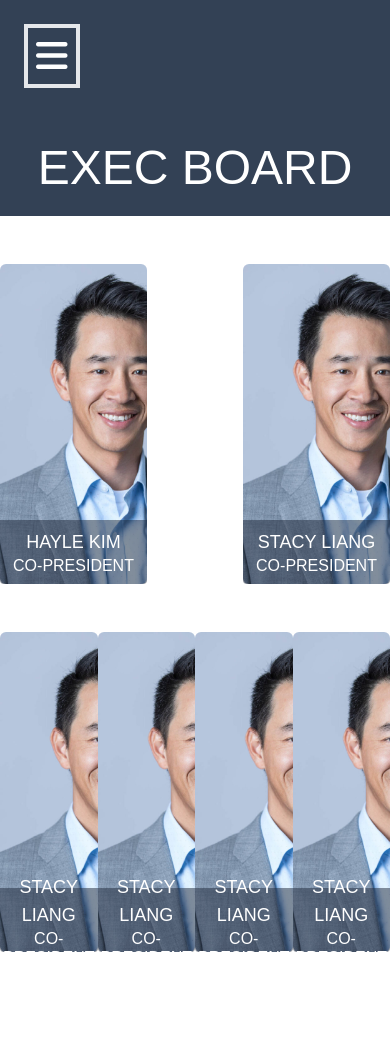
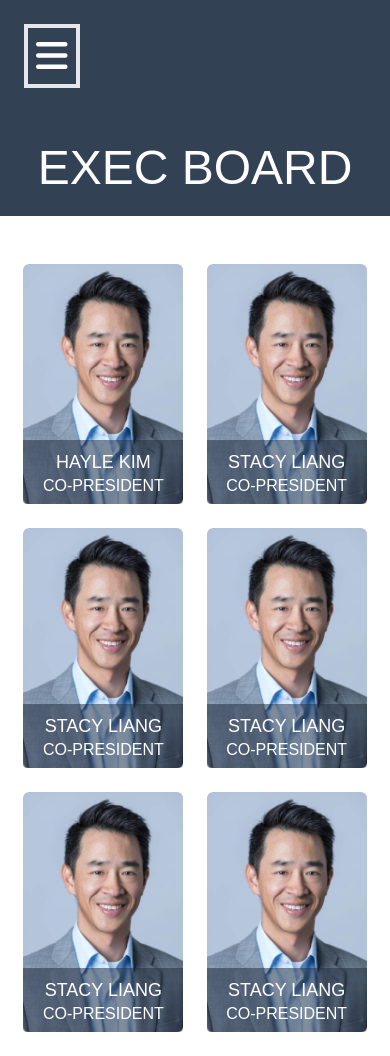
Before and after one commit to victorzhu1/apamsa-website, a React (Create React App) app in the folder client/: page /exec in a window 390 px wide. Before the commit the page ends 1000 px from the top, so only its background shows below. Built offline with nearby package versions, Linux system fonts and the light colour scheme.

Commit message:
made exec page, cards mobile

```diff
--- a/client/src/pages/Exec.tsx
+++ b/client/src/pages/Exec.tsx
@@ -48,8 +48,8 @@ export function Exec() {
                     </h1>
                 </div>
             </div>
-            <div className='exec-content-top mt-12 w-full flex flex-row justify-center space-x-24'>
-                <div className='card w-60 h-80 border-0 bg-cover transition-transform transform-gpu hover:scale-105 cursor-pointer'
+            <div className='exec-content-top mt-12 w-full flex flex-row justify-evenly'>
+                <div className='card w-40 h-60 md:w-60 md:h-80 border-0 bg-cover transition-transform transform-gpu hover:scale-105 cursor-pointer'
                 onClick={() => handleMemberButtonClick('a')}>
                     <div className='card-bg w-full h-full rounded bg-cover flex flex-col justify-end'
                     style={{
@@ -62,7 +62,7 @@ export function Exec() {
                     </div>
                 </div>
 
-                <div className='card w-60 h-80 border-0 bg-cover transition-transform transform-gpu hover:scale-105 cursor-pointer'
+                <div className='card w-40 h-60 md:w-60 md:h-80 border-0 bg-cover transition-transform transform-gpu hover:scale-105 cursor-pointer'
                 onClick={() => handleMemberButtonClick('b')}>
                     <div className='card-bg w-full h-full rounded bg-cover flex flex-col justify-end'
                     style={{
@@ -76,7 +76,7 @@ export function Exec() {
                 </div>
             </div>
 
-
+            <div className='exec-content-lg hidden md:block w-full'>
                 <div className='exec-content-bottom my-12 w-full flex flex-row justify-evenly'>
                     <div className='card w-60 h-80 border-0 bg-cover transition-transform transform-gpu hover:scale-105 cursor-pointer'
                     onClick={() => handleMemberButtonClick('b')}>
@@ -130,12 +130,74 @@ export function Exec() {
                         </div>
                     </div>
                 </div>
+            </div>
+
+
+            <div className='exec-content-mobile md:hidden w-full'>
+                <div className='exec-content-middle mt-6 w-full flex flex-row justify-evenly'>
+                    <div className='card w-40 h-60 md:w-60 md:h-80 border-0 bg-cover transition-transform transform-gpu hover:scale-105 cursor-pointer'
+                    onClick={() => handleMemberButtonClick('b')}>
+                        <div className='card-bg w-full h-full rounded bg-cover flex flex-col justify-end'
+                        style={{
+                            backgroundImage: `url(${'/images/exec/headshottest.jpg'})`,
+                        }}>
+                            <div className='card-text w-full h-16 flex flex-col justify-center bg-slate-800 bg-opacity-50 rounded-b text-white text-center '>
+                                <h1 className='inline-block text-lg'>STACY LIANG</h1>
+                                <h2 className='inline-block text-md'>CO-PRESIDENT</h2>
+                            </div>
+                        </div>
+                    </div>
+
+                    <div className='card w-40 h-60 md:w-60 md:h-80 border-0 bg-cover transition-transform transform-gpu hover:scale-105 cursor-pointer'
+                    onClick={() => handleMemberButtonClick('b')}>
+                        <div className='card-bg w-full h-full rounded bg-cover flex flex-col justify-end'
+                        style={{
+                            backgroundImage: `url(${'/images/exec/headshottest.jpg'})`,
+                        }}>
+                            <div className='card-text w-full h-16 flex flex-col justify-center bg-slate-800 bg-opacity-50 rounded-b text-white text-center '>
+                                <h1 className='inline-block text-lg'>STACY LIANG</h1>
+                                <h2 className='inline-block text-md'>CO-PRESIDENT</h2>
+                            </div>
+                        </div>
+                    </div>
+                </div>
+
+                <div className='exec-content-bottom my-6 w-full flex flex-row justify-evenly'>
+                    <div className='card w-40 h-60 md:w-60 md:h-80 border-0 bg-cover transition-transform transform-gpu hover:scale-105 cursor-pointer'
+                    onClick={() => handleMemberButtonClick('b')}>
+                        <div className='card-bg w-full h-full rounded bg-cover flex flex-col justify-end'
+                        style={{
+                            backgroundImage: `url(${'/images/exec/headshottest.jpg'})`,
+                        }}>
+                            <div className='card-text w-full h-16 flex flex-col justify-center bg-slate-800 bg-opacity-50 rounded-b text-white text-center '>
+                                <h1 className='inline-block text-lg'>STACY LIANG</h1>
+                                <h2 className='inline-block text-md'>CO-PRESIDENT</h2>
+                            </div>
+                        </div>
+                    </div>
+
+                    <div className='card w-40 h-60 md:w-60 md:h-80 border-0 bg-cover transition-transform transform-gpu hover:scale-105 cursor-pointer'
+                    onClick={() => handleMemberButtonClick('b')}>
+                        <div className='card-bg w-full h-full rounded bg-cover flex flex-col justify-end'
+                        style={{
+                            backgroundImage: `url(${'/images/exec/headshottest.jpg'})`,
+                        }}>
+                            <div className='card-text w-full h-16 flex flex-col justify-center bg-slate-800 bg-opacity-50 rounded-b text-white text-center '>
+                                <h1 className='inline-block text-lg'>STACY LIANG</h1>
+                                <h2 className='inline-block text-md'>CO-PRESIDENT</h2>
+                            </div>
+                        </div>
+                    </div>
+                </div>
+            </div>
+
+
 
             <div ref={dropdownContentRef}
                 className={`exec-dropdown-content w-full bg-slate-400 }`}>
                 {selectedMember && (
-                <div className='mb-8 px-4 py-6 mx-auto'>
-                    <div className='dropdown-text-container mx-16 font-oswald'>
+                <div className='mb-8 px-4 py-12 mx-auto'>
+                    <div className='dropdown-text-container mx-8 md:mx-16 font-oswald'>
                         <h1 className='text-slate-900 text-3xl font-bold mb-4'>{memberNames[selectedMember]}</h1>
                         <p className='text-slate-800'>{memberInfo[selectedMember]}</p>
                         <button
```
Lines whose indentation alone changed are shown as unchanged.
